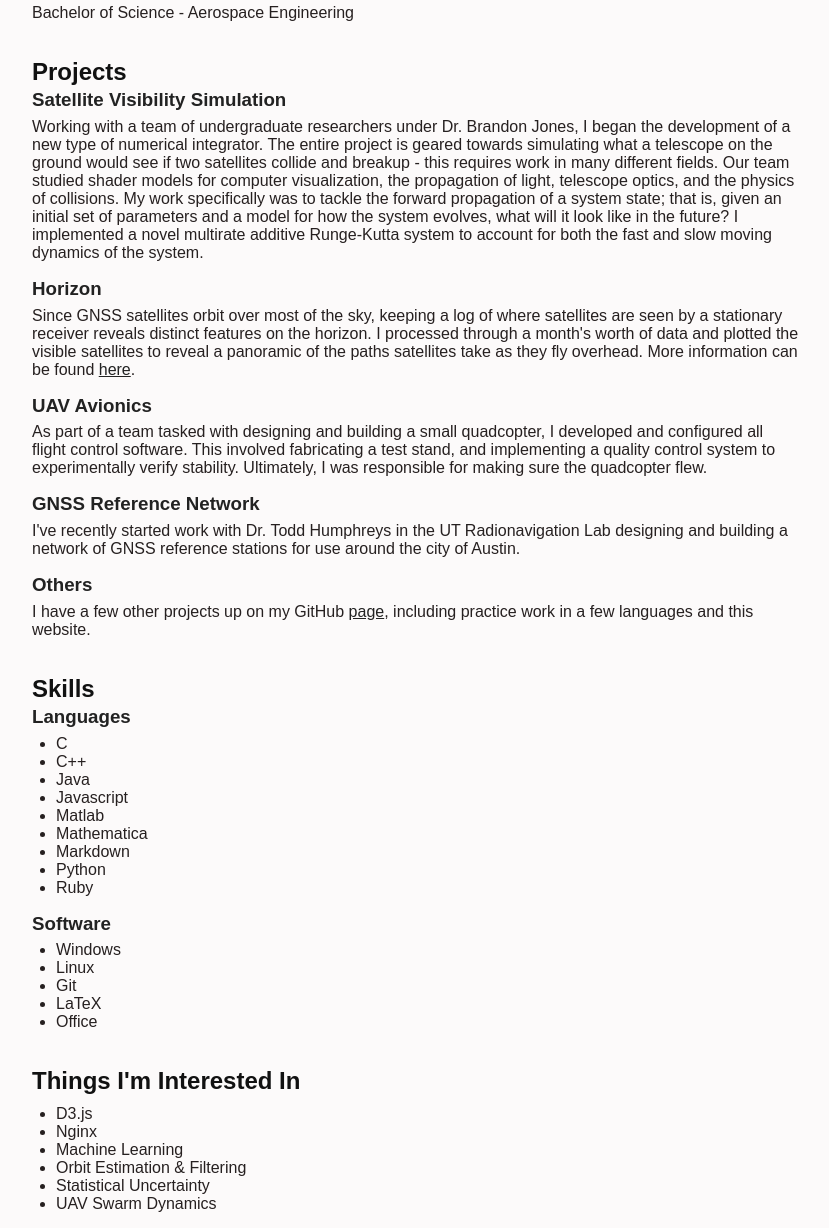
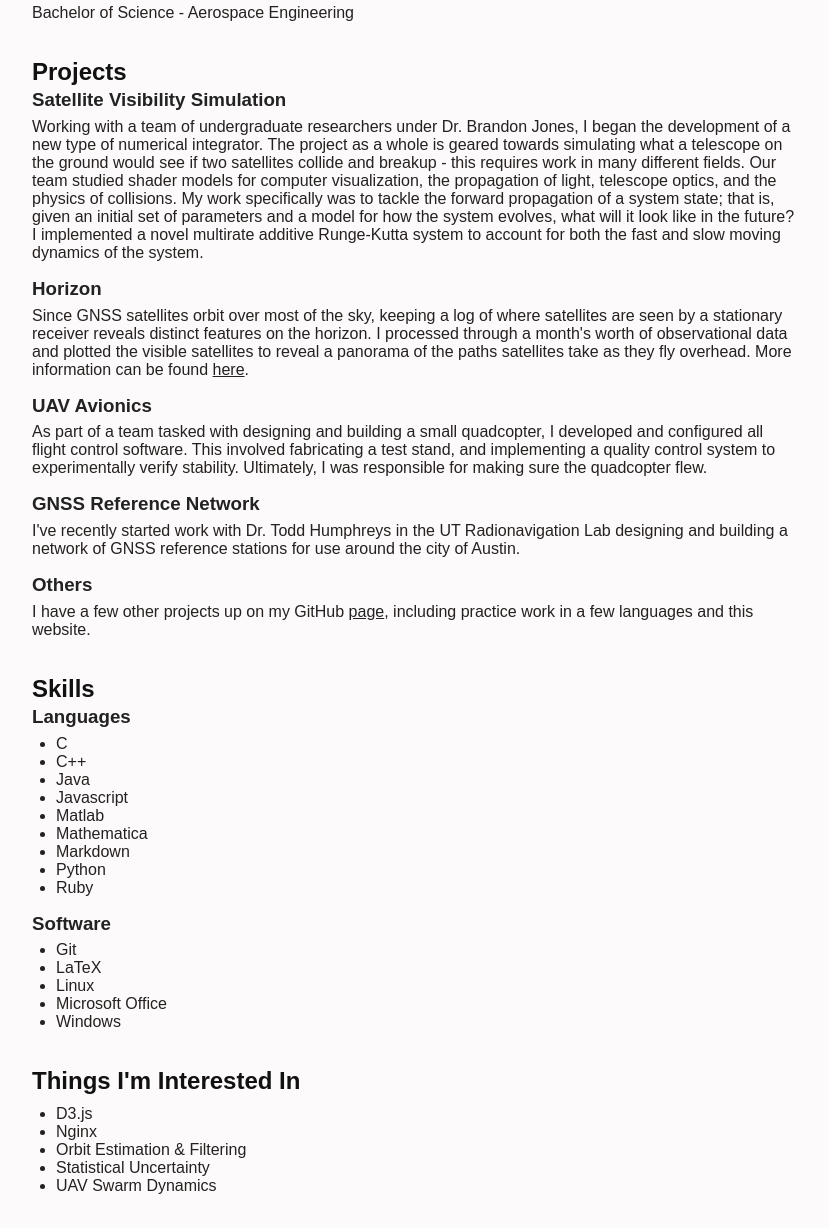
Before and after one commit to cullenself/web, a plain HTML site: page www/index.html in a window 1280 px wide. Shown: the part 458-1686 px from the top of the page, without its empty margins (224-1053 px from the left). Drawn offline with Linux system fonts and the light colour scheme.

Commit message:
Final Proof and Todo list

```diff
--- a/www/index.html
+++ b/www/index.html
@@ -33,11 +33,11 @@
 
 <h3>Satellite Visibility Simulation</h3>
 
-<p>Working with a team of undergraduate researchers under Dr. Brandon Jones, I began the development of a new type of numerical integrator. The entire project is geared towards simulating what a telescope on the ground would see if two satellites collide and breakup - this requires work in many different fields. Our team studied shader models for computer visualization, the propagation of light, telescope optics, and the physics of collisions. My work specifically was to tackle the forward propagation of a system state; that is, given an initial set of parameters and a model for how the system evolves, what will it look like in the future? I implemented a novel multirate additive Runge-Kutta system to account for both the fast and slow moving dynamics of the system.</p>
+<p>Working with a team of undergraduate researchers under Dr. Brandon Jones, I began the development of a new type of numerical integrator. The project as a whole is geared towards simulating what a telescope on the ground would see if two satellites collide and breakup - this requires work in many different fields. Our team studied shader models for computer visualization, the propagation of light, telescope optics, and the physics of collisions. My work specifically was to tackle the forward propagation of a system state; that is, given an initial set of parameters and a model for how the system evolves, what will it look like in the future? I implemented a novel multirate additive Runge-Kutta system to account for both the fast and slow moving dynamics of the system.</p>
 
 <h3>Horizon</h3>
 
-<p>Since GNSS satellites orbit over most of the sky, keeping a log of where satellites are seen by a stationary receiver reveals distinct features on the horizon. I processed through a month's worth of data and plotted the visible satellites to reveal a panoramic of the paths satellites take as they fly overhead. More information can be found <a href="http://github.com/cullenself/horizon">here</a>.</p>
+<p>Since GNSS satellites orbit over most of the sky, keeping a log of where satellites are seen by a stationary receiver reveals distinct features on the horizon. I processed through a month's worth of observational data and plotted the visible satellites to reveal a panorama of the paths satellites take as they fly overhead. More information can be found <a href="http://github.com/cullenself/horizon">here</a>.</p>
 
 <h3>UAV Avionics</h3>
 
@@ -70,11 +70,11 @@
 <h3>Software</h3>
 
 <ul>
-<li>Windows</li>
-<li>Linux</li>
 <li>Git</li>
 <li>LaTeX</li>
-<li>Office</li>
+<li>Linux</li>
+<li>Microsoft Office</li>
+<li>Windows</li>
 </ul>
 
 <h2>Things I'm Interested In</h2>
@@ -82,7 +82,6 @@
 <ul>
 <li>D3.js</li>
 <li>Nginx</li>
-<li>Machine Learning</li>
 <li>Orbit Estimation &amp; Filtering</li>
 <li>Statistical Uncertainty</li>
 <li>UAV Swarm Dynamics</li>
```
Also changed, not shown: 2 other files.
